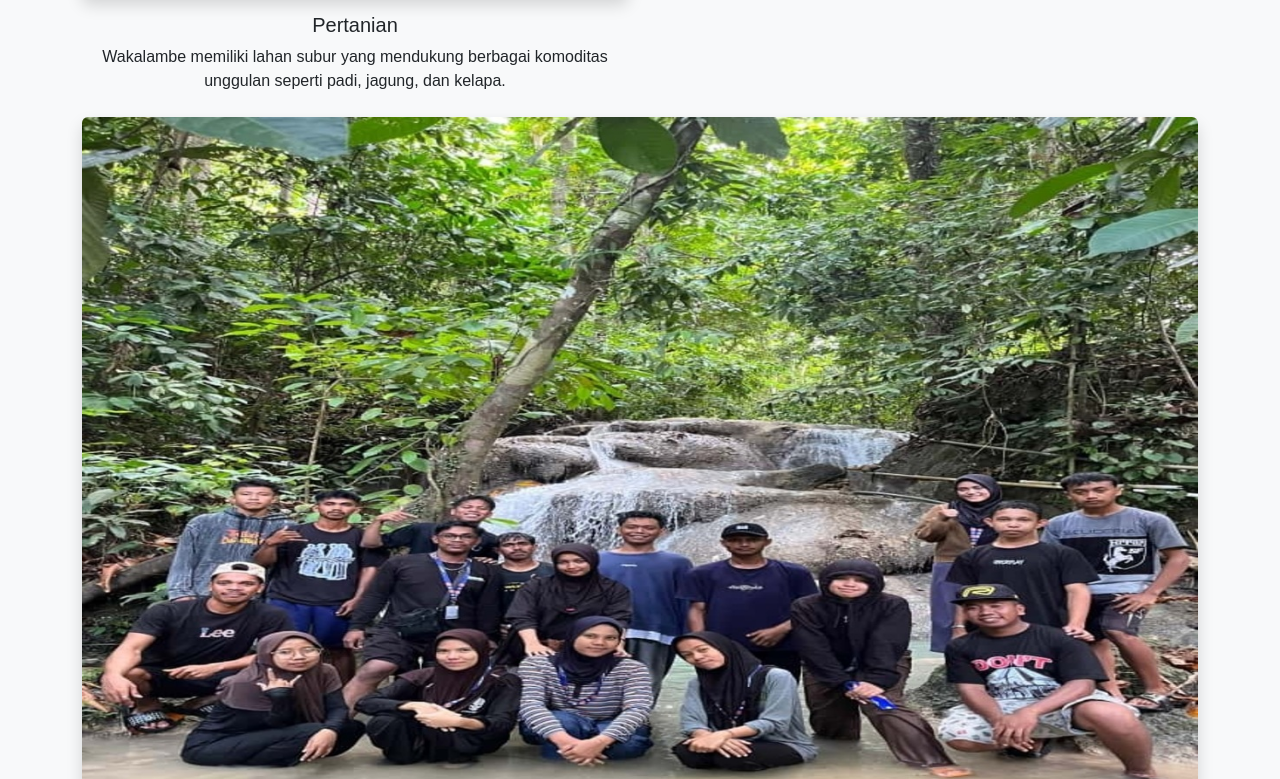
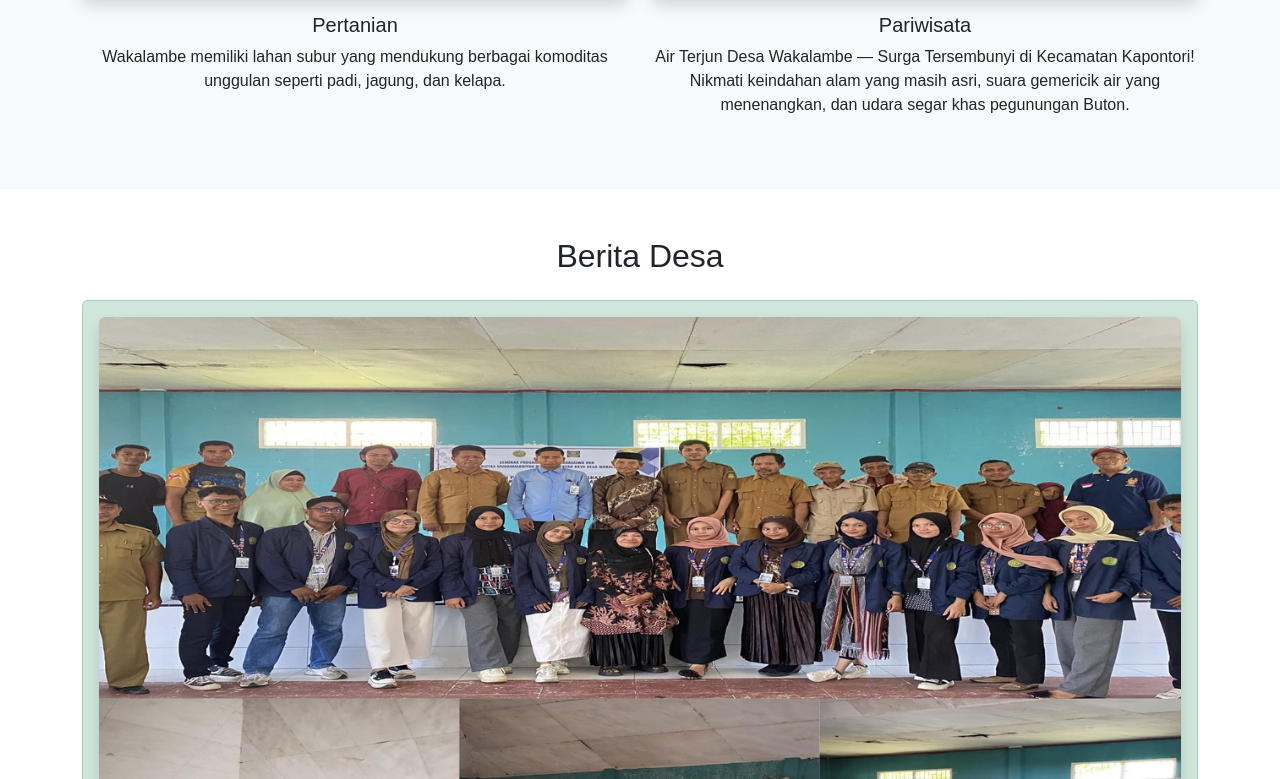
Before and after one commit to wakalambesite/desa-wakalambe, a plain HTML site: page index.html in a window 1280 px wide. Shown: the part 1501-2280 px from the top of the page. Drawn offline with nearby package versions, Linux system fonts and the light colour scheme.

Commit message:
Update index.html

```diff
--- a/index.html
+++ b/index.html
@@ -55,7 +55,7 @@
           <h5 class="mt-3">Pertanian</h5>
           <p>Wakalambe memiliki lahan subur yang mendukung berbagai komoditas unggulan seperti padi, jagung, dan kelapa.</p>
         </div>
-        <div class="text-center mb-4" data-aos="zoom-in" data-aos-delay="100">
+        <div class="col-md-6 mb-2" data-aos="zoom-in" data-aos-delay="100">
           <img src="assets/wisata1.jpg" class="img-fluid rounded shadow">
           <h5 class="mt-3">Pariwisata</h5>
           <p>Air Terjun Desa Wakalambe — Surga Tersembunyi di Kecamatan Kapontori! Nikmati keindahan alam yang masih asri, suara gemericik air yang menenangkan, dan udara segar khas pegunungan Buton.</p>
@@ -68,7 +68,7 @@
     <div class="container"  data-aos="fade-up">
       <h2 class="text-center mb-4">Berita Desa</h2>
       <div class="alert alert-success text-center">
-         <div class="col-md-9 mb-1" data-aos="zoom-in" data-aos-delay="100">
+         <div class="text-center mb-4" data-aos="zoom-in" data-aos-delay="100">
           <img src="assets/berita1.jpeg" class="img-fluid rounded shadow">
           <h5 class="mt-3">Mahasiswa UMB Sukses Gelar Seminar Program Kerja di Desa Wakalambe, Angkat Tema Digitalisasi Potensi Desa</h5>
           <p>WAKALAMBE, BUTON – Mahasiswa Kuliah Kerja Nyata (KKN) Universitas Muhammadiyah Buton (UMB) berhasil menyelenggarakan Seminar Program Kerja Nyata di Balai Pertemuan Desa Wakalambe, Kecamatan Kapontori, Kabupaten Buton. Acara yang berlangsung sukses ini mengusung tema relevan dengan perkembangan zaman, yaitu "Pengembangan Potensi Desa dan Peningkatan Sumber Daya Masyarakat Desa Wakalambe Melalui Digital."
```
